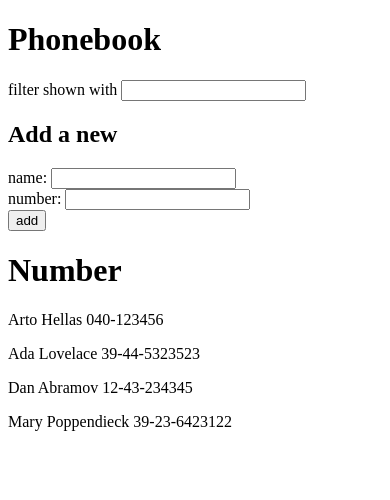
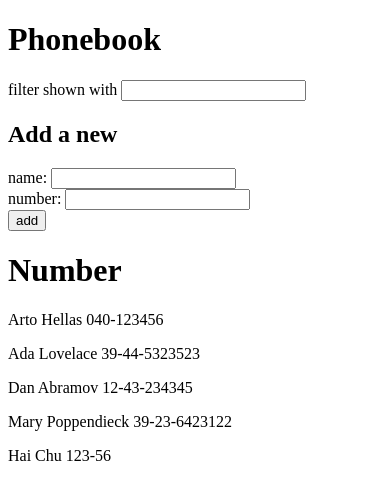
Before and after one commit to haidchu/fullstack-open-2023, a React (Vite) app in the folder part2/phonebook/: page / in a window 390 px wide. Shown: the top 500 px of the page. Built offline with nearby package versions, Linux system fonts and the light colour scheme; data requests are answered from the project's data file.

Commit message:
added ex 2.12: the phonebook step 7

```diff
--- a/part2/phonebook/db.json
+++ b/part2/phonebook/db.json
@@ -19,6 +19,11 @@
       "name": "Mary Poppendieck",
       "number": "39-23-6423122",
       "id": 4
+    },
+    {
+      "name": "Hai Chu",
+      "number": "123-56",
+      "id": 5
     }
   ]
 }
--- a/part2/phonebook/src/App.jsx
+++ b/part2/phonebook/src/App.jsx
@@ -32,6 +32,7 @@ const App = () => {
         }
         setPersons(persons.concat(personObject));
         setFiltered(persons.concat(personObject));
+		axios.post("http://localhost:3001/persons", personObject);
         setNewName("");
     };
     const handleNameChange = (event) => {
```
Lines whose indentation alone changed are shown as unchanged.
